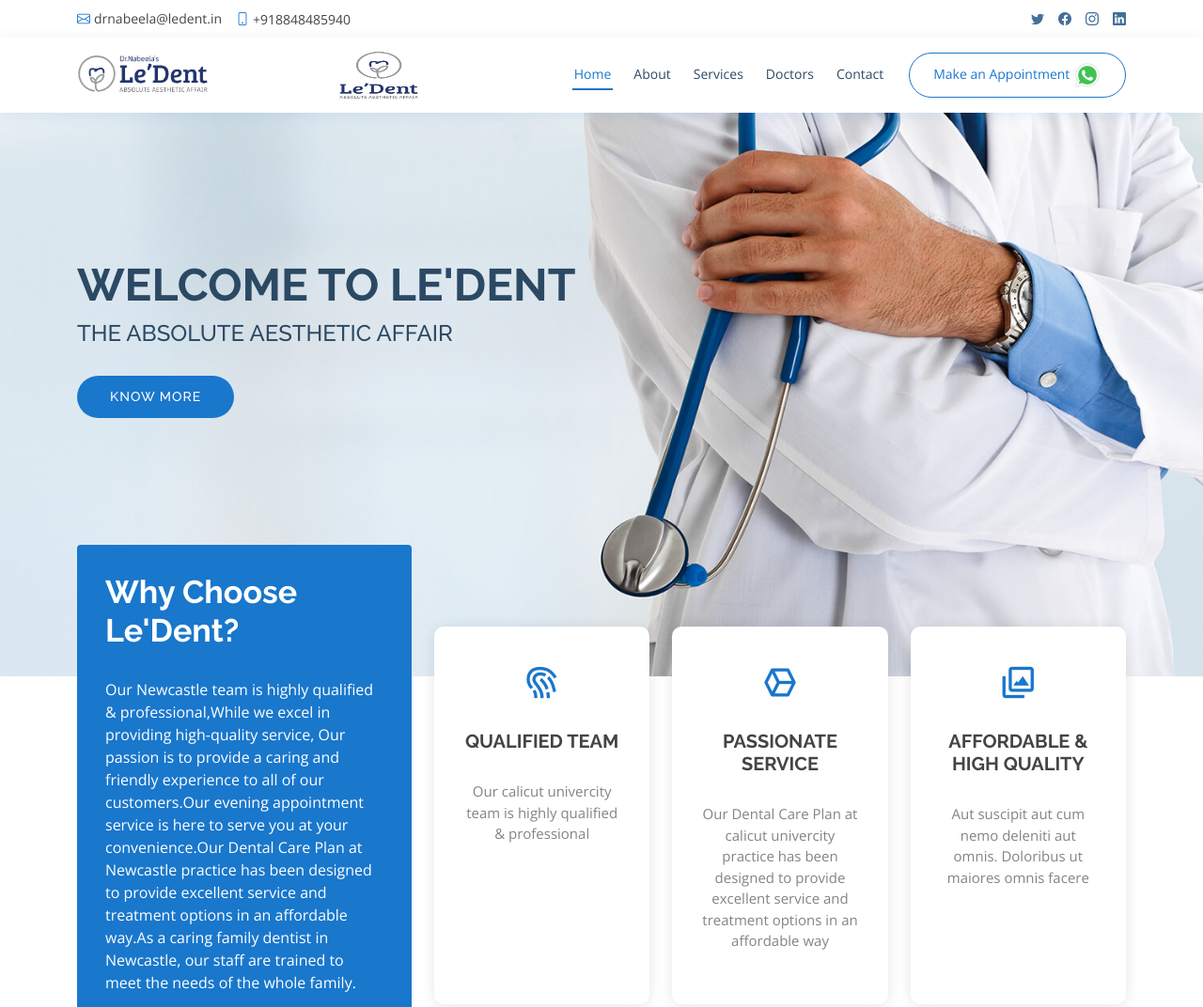
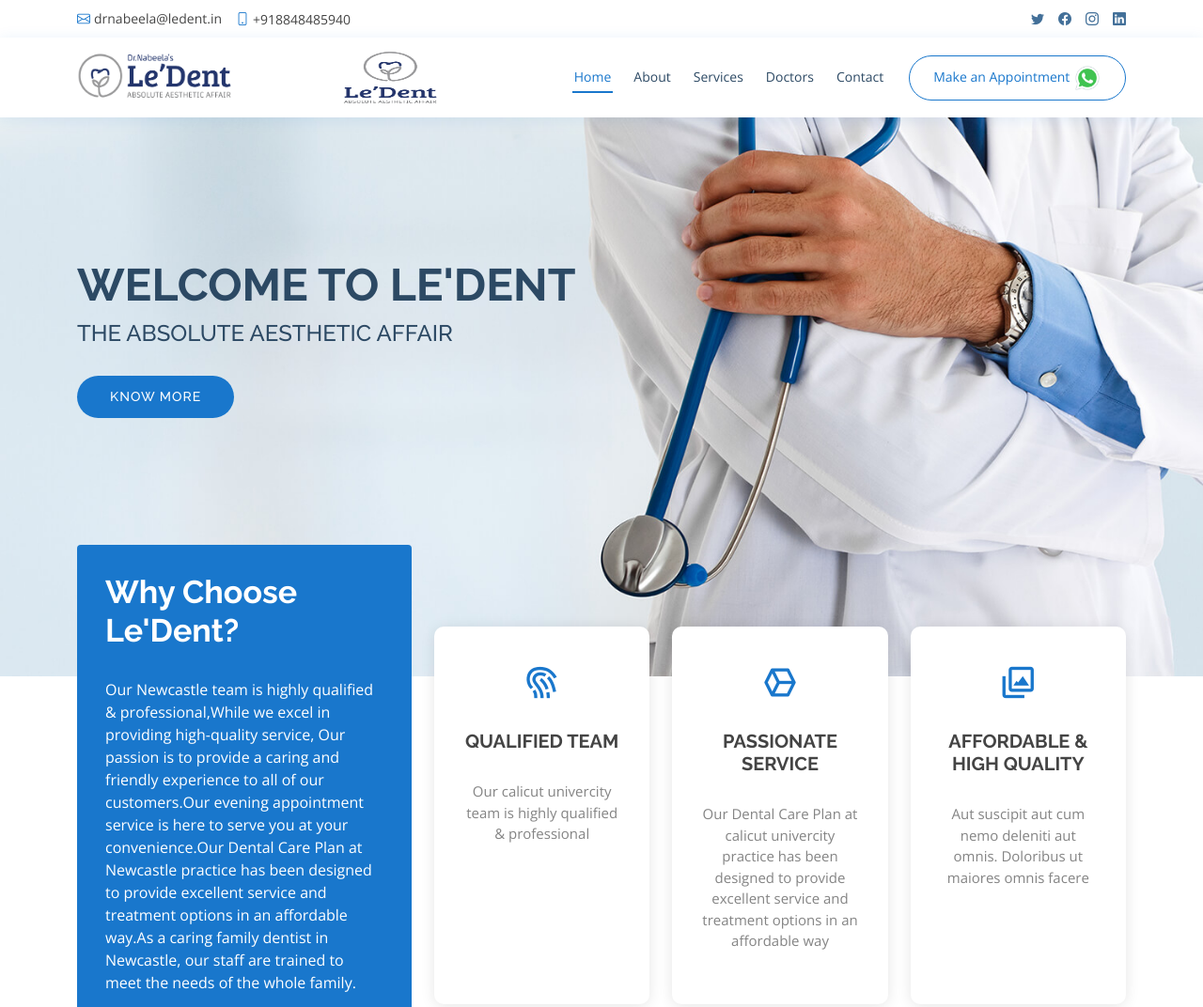
Before and after one commit to Gasctanur/sample, a plain HTML site: page index.html in a window 1280 px wide. Shown: the top 1072 px of the page at 94% size. Drawn offline with nearby package versions, Linux system fonts and the light colour scheme.

Commit message:
Update style.css

```diff
--- a/assets/css/style.css
+++ b/assets/css/style.css
@@ -191,8 +191,8 @@ h6 {
 }
 
 #header .logo img {
-  max-height: 50px;
-  width: 140px;
+  max-height: 55px;
+  width: 165px;
 }
 
 /**
```
